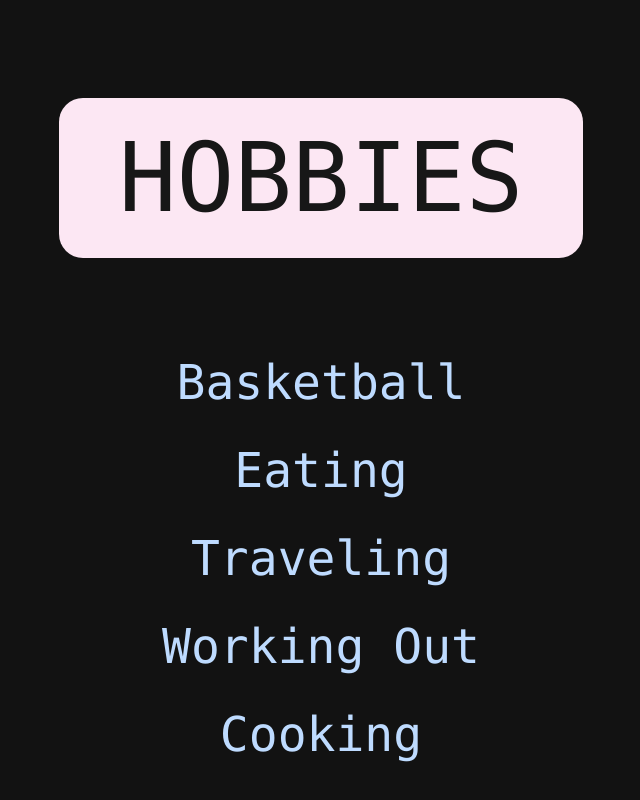
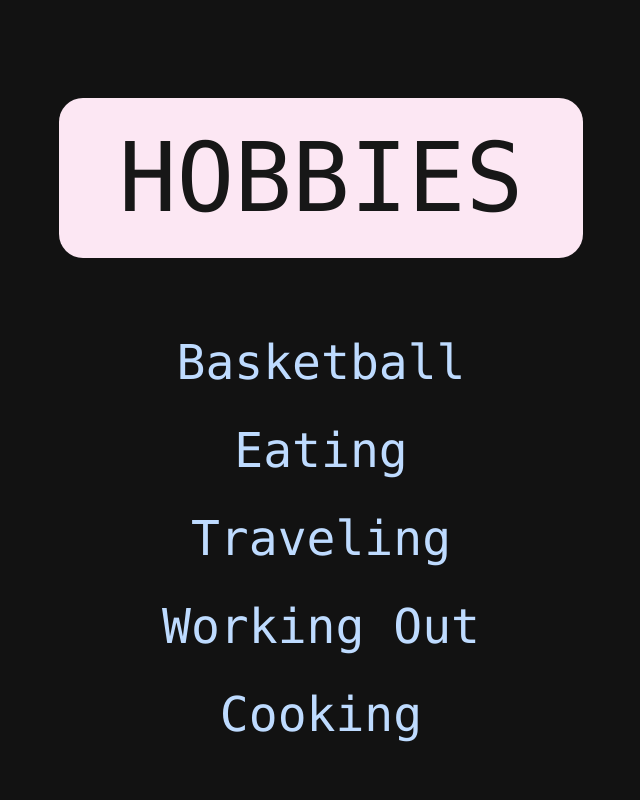
Before and after one commit to navil2468/NavilTalukdar, a React (Vite) app in the folder Personal_Website/: page / in a window 1280 px wide. Shown: the part 1410-2210 px from the top of the page, without its empty margins (319-959 px from the left). Built offline with nearby package versions, Linux system fonts and the light colour scheme.

Commit message:
design tweaks

```diff
--- a/Personal_Website/src/Components/Aboutme.jsx
+++ b/Personal_Website/src/Components/Aboutme.jsx
@@ -11,7 +11,7 @@ function Aboutme() {
     </div>
 
     <div className='text-center flex items-center sm:pt-0 text-blue-200 lg:w-150 sm:w-115'>
-      <ul className='px-10 lg:space-y-7 lg:text-end sm:text-end text-center space-y-12 lg:text-4xl text-3xl'>
+      <ul className='px-10 lg:space-y-8 lg:text-end sm:text-end text-center space-y-10 lg:text-4xl text-3xl'>
         <li>Columbia University Sophomore</li>
         <li>CS Major</li>
         <li>Lifelong Puzzle Solver</li>
--- a/Personal_Website/src/Components/Hobbies.jsx
+++ b/Personal_Website/src/Components/Hobbies.jsx
@@ -6,8 +6,8 @@ function Hobbies() {
       <div className='bg-pink-100 text-neutral-900 rounded-3xl mx-auto inline-block lg:px-15 sm:px-10 px-5 py-8'>
         <h1 className='lg:text-8xl sm:text-7xl text-6xl'>HOBBIES</h1>
       </div>
-      <div className='mt-25'>
-        <ul className='text-blue-200 space-y-10 lg:text-5xl sm:text-4xl text-3xl'>
+      <div className='lg:mt-20 mt-10'>
+        <ul className='text-blue-200 lg:space-y-10 space-y-5 lg:text-5xl sm:text-4xl text-3xl'>
             <li>Basketball</li>
             <li>Eating</li>
             <li>Traveling</li>
```
